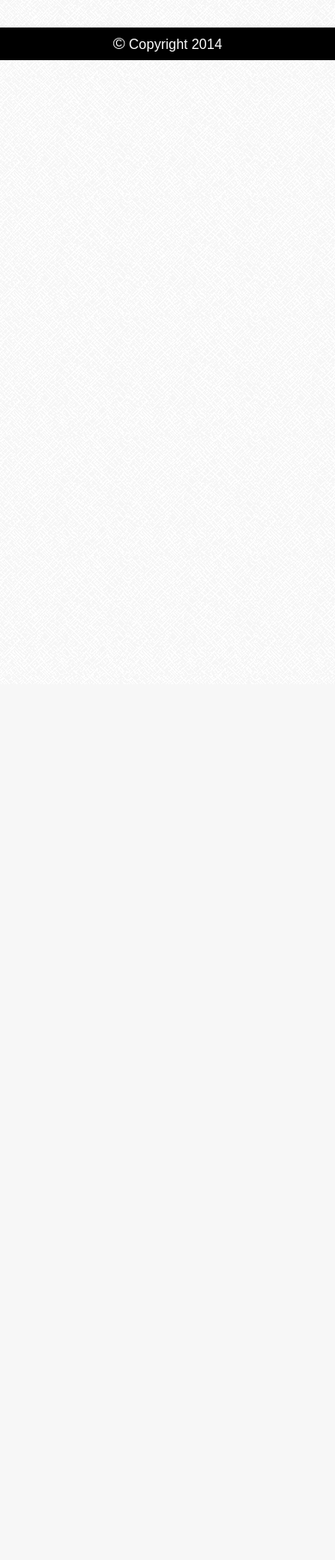
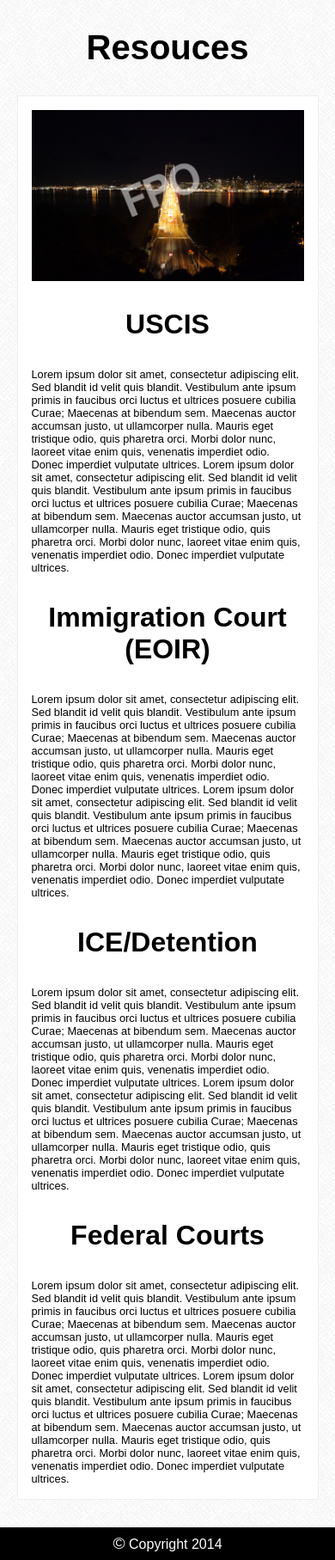
Before and after one commit to mv2sa/bolhufasLaw, a PHP site: page /resources.html in a window 390 px wide. Shown: the part 48-1863 px from the top of the page at 86% size. Before the commit the page ends 118 px from the top, so only its background shows below. Run offline with PHP 8.4, Linux system fonts and the light colour scheme; some libraries are stand-ins or nearby versions; some web fonts are replaced.

Commit message:
Mobile and Desktop Resources page demo done

```diff
--- a/css/main.css
+++ b/css/main.css
@@ -472,6 +472,12 @@
 
 
     /* Resources Page */
+    .ap-wrapper .s-headingImg {
+    width: 100%;
+    display: block;
+    margin-left: auto;
+    margin-right: auto;
+    }
 
 
     /* Contact Us Page */
--- a/resources.html
+++ b/resources.html
@@ -84,7 +84,28 @@
         </header>
 
         <main>
-
+             <h2 class="ap-title">Resouces</h2>
+            <article class="ap-wrapper">
+                <div>
+                    <img class="s-headingImg" src="img/heading2.jpg" alt="Resources" />
+                    <h3>USCIS</h3>
+                    <p>
+                        Lorem ipsum dolor sit amet, consectetur adipiscing elit. Sed blandit id velit quis blandit. Vestibulum ante ipsum primis in faucibus orci luctus et ultrices posuere cubilia Curae; Maecenas at bibendum sem. Maecenas auctor accumsan justo, ut ullamcorper nulla. Mauris eget tristique odio, quis pharetra orci. Morbi dolor nunc, laoreet vitae enim quis, venenatis imperdiet odio. Donec imperdiet vulputate ultrices. Lorem ipsum dolor sit amet, consectetur adipiscing elit. Sed blandit id velit quis blandit. Vestibulum ante ipsum primis in faucibus orci luctus et ultrices posuere cubilia Curae; Maecenas at bibendum sem. Maecenas auctor accumsan justo, ut ullamcorper nulla. Mauris eget tristique odio, quis pharetra orci. Morbi dolor nunc, laoreet vitae enim quis, venenatis imperdiet odio. Donec imperdiet vulputate ultrices.
+                    </p>
+                    <h3>Immigration Court (EOIR)</h3>
+                    <p>
+                        Lorem ipsum dolor sit amet, consectetur adipiscing elit. Sed blandit id velit quis blandit. Vestibulum ante ipsum primis in faucibus orci luctus et ultrices posuere cubilia Curae; Maecenas at bibendum sem. Maecenas auctor accumsan justo, ut ullamcorper nulla. Mauris eget tristique odio, quis pharetra orci. Morbi dolor nunc, laoreet vitae enim quis, venenatis imperdiet odio. Donec imperdiet vulputate ultrices. Lorem ipsum dolor sit amet, consectetur adipiscing elit. Sed blandit id velit quis blandit. Vestibulum ante ipsum primis in faucibus orci luctus et ultrices posuere cubilia Curae; Maecenas at bibendum sem. Maecenas auctor accumsan justo, ut ullamcorper nulla. Mauris eget tristique odio, quis pharetra orci. Morbi dolor nunc, laoreet vitae enim quis, venenatis imperdiet odio. Donec imperdiet vulputate ultrices.
+                    </p>
+                    <h3>ICE/Detention</h3>
+                    <p>
+                        Lorem ipsum dolor sit amet, consectetur adipiscing elit. Sed blandit id velit quis blandit. Vestibulum ante ipsum primis in faucibus orci luctus et ultrices posuere cubilia Curae; Maecenas at bibendum sem. Maecenas auctor accumsan justo, ut ullamcorper nulla. Mauris eget tristique odio, quis pharetra orci. Morbi dolor nunc, laoreet vitae enim quis, venenatis imperdiet odio. Donec imperdiet vulputate ultrices. Lorem ipsum dolor sit amet, consectetur adipiscing elit. Sed blandit id velit quis blandit. Vestibulum ante ipsum primis in faucibus orci luctus et ultrices posuere cubilia Curae; Maecenas at bibendum sem. Maecenas auctor accumsan justo, ut ullamcorper nulla. Mauris eget tristique odio, quis pharetra orci. Morbi dolor nunc, laoreet vitae enim quis, venenatis imperdiet odio. Donec imperdiet vulputate ultrices.
+                    </p>
+                    <h3>Federal Courts</h3>
+                    <p>
+                        Lorem ipsum dolor sit amet, consectetur adipiscing elit. Sed blandit id velit quis blandit. Vestibulum ante ipsum primis in faucibus orci luctus et ultrices posuere cubilia Curae; Maecenas at bibendum sem. Maecenas auctor accumsan justo, ut ullamcorper nulla. Mauris eget tristique odio, quis pharetra orci. Morbi dolor nunc, laoreet vitae enim quis, venenatis imperdiet odio. Donec imperdiet vulputate ultrices. Lorem ipsum dolor sit amet, consectetur adipiscing elit. Sed blandit id velit quis blandit. Vestibulum ante ipsum primis in faucibus orci luctus et ultrices posuere cubilia Curae; Maecenas at bibendum sem. Maecenas auctor accumsan justo, ut ullamcorper nulla. Mauris eget tristique odio, quis pharetra orci. Morbi dolor nunc, laoreet vitae enim quis, venenatis imperdiet odio. Donec imperdiet vulputate ultrices.
+                    </p>
+                </div>
+            </article>
         </main>
 
         <footer id="f-footer">
```
